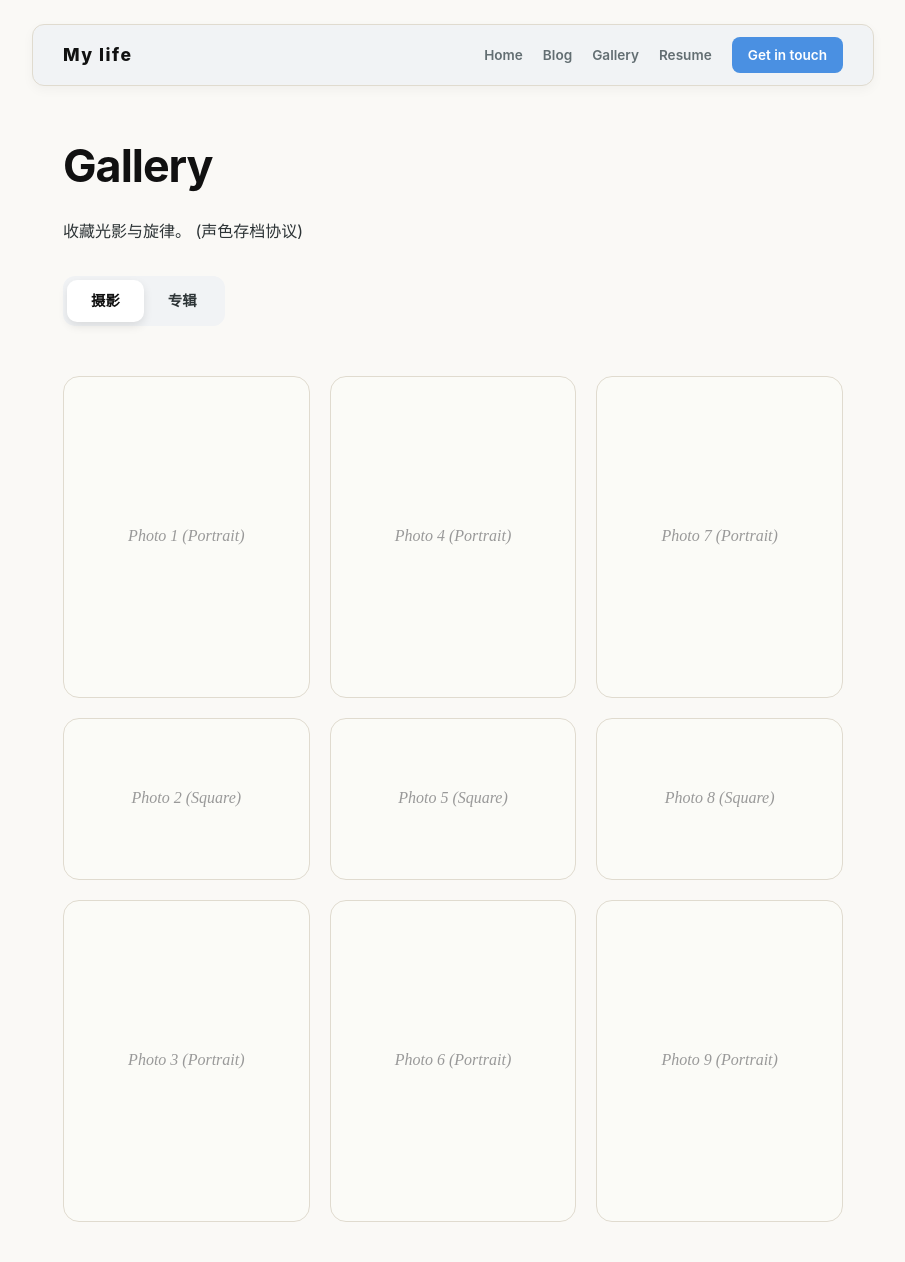
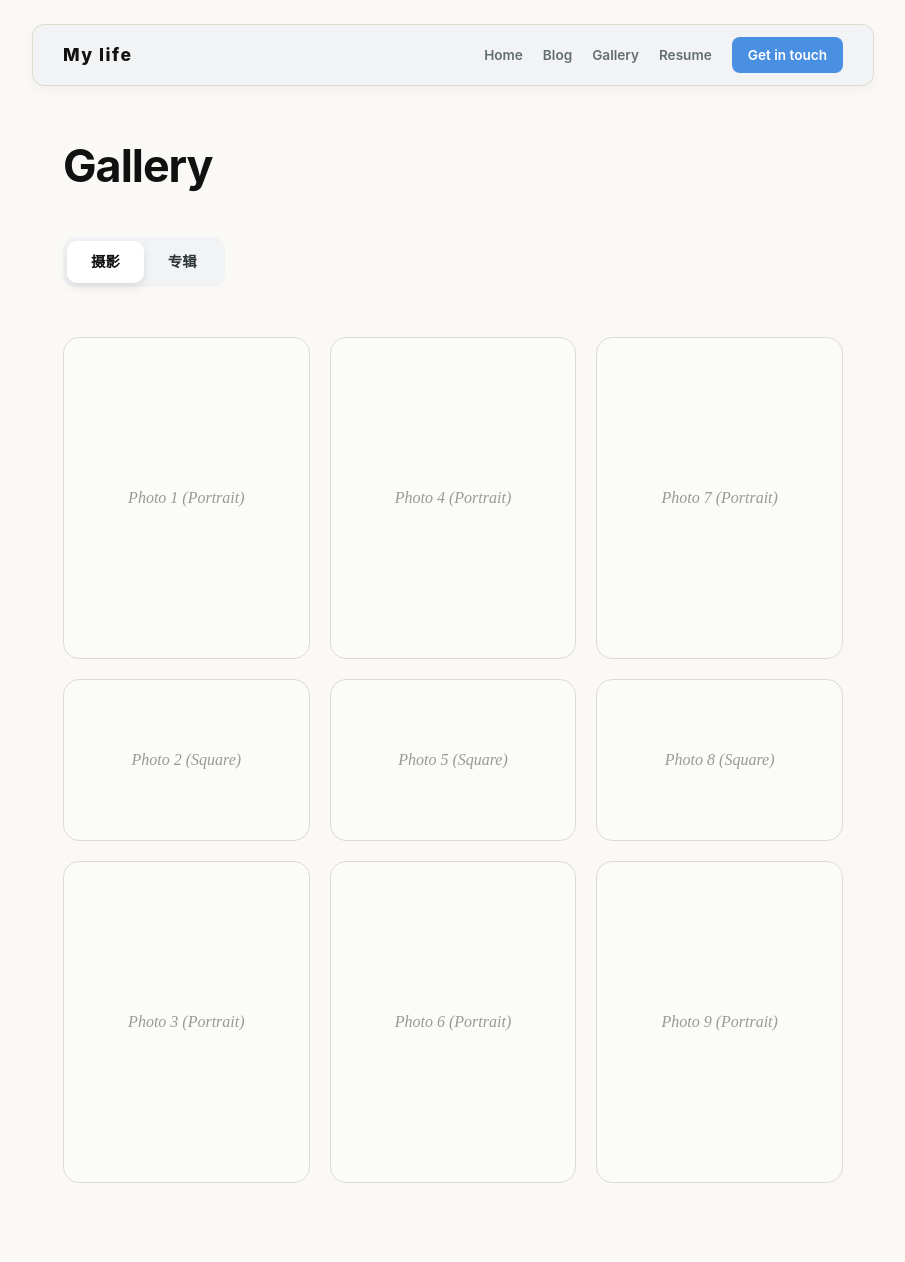
Before and after one commit to jayzzzzmp-commits/jayzzzzmp-commits.github.io, a Jekyll site: the page built from gallery.html, in a window 1280 px wide. Shown: the whole page, without its empty margins (187-1092 px from the left). Built offline with Jekyll 4.4.1, drawn with Linux system fonts in a browser that asks for light colours; after the commit the page ends 1223 px from its top, so only the background shows below that.

Commit message:
Update gallery.html

```diff
--- a/gallery.html
+++ b/gallery.html
@@ -130,7 +130,7 @@ title: Gallery - My life
 
 <div class="gallery-header">
     <h1>Gallery</h1>
-    <p>收藏光影与旋律。 (声色存档协议)</p>
+
 
     <div class="gallery-tabs">
         <a href="gallery.html" class="tab-btn tab-active">摄影</a>
```
